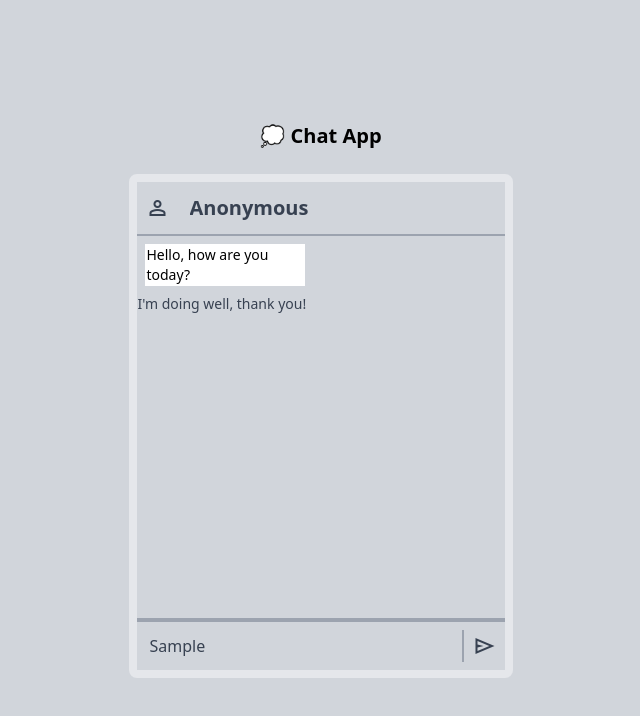
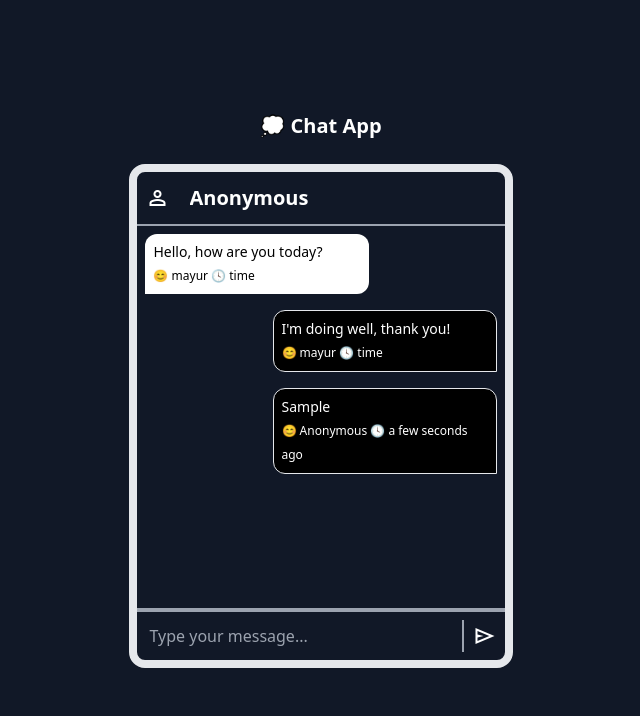
Before and after one commit to mayurhapani/chat-app, a website: page public/index.html in a window 1280 px wide. Both pictures are taken after typing "Sample" into the empty fields and a click on the button "send". Shown: the whole page, without its empty margins (319-959 px from the left). Drawn offline with nearby package versions, Linux system fonts and the light colour scheme; no server answers.

Commit message:
msg send done

```diff
--- a/public/index.html
+++ b/public/index.html
@@ -13,47 +13,68 @@
       href="https://fonts.googleapis.com/css2?family=Material+Symbols+Outlined:opsz,wght,FILL,GRAD@20..48,100..700,0..1,-50..200"
     />
   </head>
-  <body class="flex flex-col justify-center items-center w-full h-screen bg-gray-300">
-    <h1 class="mb-6 text-xl font-bold">💭 Chat App</h1>
+  <body class="flex flex-col justify-center items-center w-full h-screen bg-gray-900">
+    <h1 class="mb-6 text-white text-xl font-bold">💭 Chat App</h1>
 
-    <div class="border-8 rounded-lg text-gray-700">
+    <div class="border-8 rounded-2xl text-gray-700">
       <!-- header -->
       <div class="flex items-center justify-center border-b-2 border-gray-400 py-1">
-        <span class="material-symbols-outlined p-2 font-bold"> person </span>
+        <span class="material-symbols-outlined text-white p-2 font-bold"> person </span>
         <input
-          class="outline-none py-2 px-3 bg-transparent text-xl font-bold"
+          id="name_input"
+          class="outline-none py-2 px-3 bg-transparent text-xl font-bold text-white"
           type="text"
           value="Anonymous"
         />
       </div>
 
       <!-- body -->
-      <div class="w-full h-96 border-b-2 border-gray-400">
-        <div class="flex flex-col h-full overflow-y-auto">
+      <div
+        id="msg_container"
+        class="flex flex-col w-full h-96 border-b-2 border-gray-400 overflow-y-auto overflow-x-hidden"
+      >
         <!-- chat messages -->
-          <div class="m-2 border border-white bg-white text-black w-40 text-wrapsss">
+        <div
+          class="m-2 p-2 bg-white text-black rounded-t-xl rounded-br-xl w-56 text-wrap self-start"
+        >
           <p class="text-sm">Hello, how are you today?</p>
+          <span class="text-xs">😊 mayur 🕓 time</span>
         </div>
-          <div class="mb-2">
+        <div
+          class="m-2 p-2 border bg-black text-white rounded-t-xl rounded-bl-xl w-56 text-wrap self-end"
+        >
           <p class="text-sm">I'm doing well, thank you!</p>
-          </div>
+          <span class="text-xs">😊 mayur 🕓 time</span>
         </div>
       </div>
 
       <!-- footer -->
       <div class="">
+        <form id="msg_form">
           <div class="flex items-center justify-between border-t-2 border-gray-400 py-1">
             <input
-            class="outline-none py-2 px-3 bg-transparent flex-grow"
+              id="msg_input"
+              class="outline-none py-2 px-3 bg-transparent flex-grow text-white"
               type="text"
               placeholder="Type your message..."
             />
             <div class="bg-gray-400 h-8 w-0.5"></div>
-          <button class="material-symbols-outlined p-2 text-gray-700 hover:text-gray-800">
+            <button
+              type="submit"
+              class="material-symbols-outlined text-white p-2 hover:text-gray-600"
+            >
               send
             </button>
           </div>
+        </form>
       </div>
     </div>
+
+    <p id="clients_total" class="mt-5 text-white"></p>
+
+    <script src="/socket.io/socket.io.js"></script>
+    <script src="https://cdnjs.cloudflare.com/ajax/libs/moment.js/2.30.1/moment.min.js"></script>
+
+    <script type="module" src="./main.js"></script>
   </body>
 </html>
--- /dev/null
+++ b/public/main.js
@@ -0,0 +1,50 @@
+const socket = io("http://localhost:8000");
+
+const clients_total = document.getElementById("clients_total");
+const name_input = document.getElementById("name_input");
+const msg_container = document.getElementById("msg_container");
+const msg_form = document.getElementById("msg_form");
+const msg_input = document.getElementById("msg_input");
+
+msg_form.addEventListener("submit", (e) => {
+  e.preventDefault();
+  sendMsg();
+});
+
+socket.on("clients_total", (data) => {
+  clients_total.innerHTML = `Total Client Connected : ${data}`;
+});
+
+socket.on("chat_message", (data) => {
+  addMsgToUi(false, data);
+});
+
+function addMsgToUi(isOwnMsg, data) {
+  const element = isOwnMsg
+    ? `
+      <div class="m-2 p-2 border bg-black text-white rounded-t-xl rounded-bl-xl w-56 text-wrap self-end" >
+          <p class="text-sm">${data.msg}</p>
+          <span class="text-xs">😊 ${data.name} 🕓 ${moment(data.dateTime).fromNow()} </span>
+      </div>
+    `
+    : `
+      <div class="m-2 p-2 bg-white text-black rounded-t-xl rounded-br-xl w-56 text-wrap self-start">
+        <p class="text-sm">${data.msg}</p>
+        <span class="text-xs">😊 ${data.name} 🕓 ${moment(data.dateTime).fromNow()} </span>
+      </div>`;
+
+  msg_container.innerHTML += element;
+}
+
+function sendMsg() {
+  const data = {
+    name: name_input.value,
+    msg: msg_input.value,
+    dateTime: new Date(),
+  };
+
+  socket.emit("new_message", data);
+  addMsgToUi(true, data);
+
+  msg_input.value = "";
+}
```
Also changed, not shown: index.js (+27 -1 lines). Lines whose indentation alone changed are shown as unchanged.
